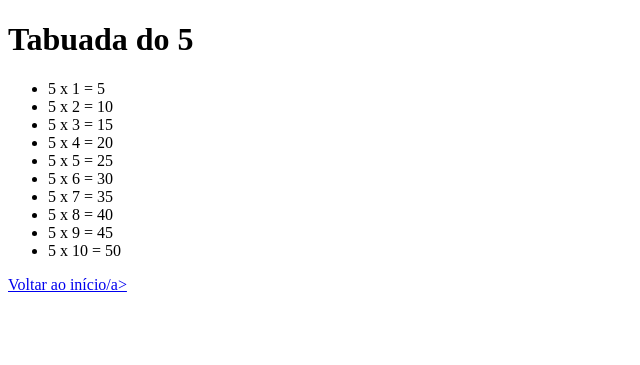
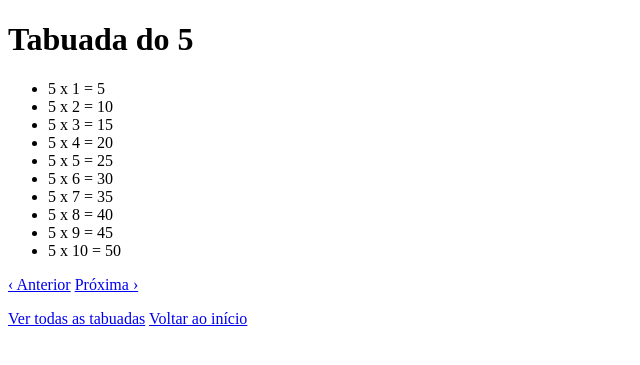
Before and after one commit to hiroy001/projeto_flask, a Flask app: page /tabuada/5 in a window 1280 px wide. Shown: the top 365 px of the page, without its empty margins (0-640 px from the left). Run offline with Flask 3, Linux system fonts and the light colour scheme.

Commit message:
atividade 7 - Dani

```diff
--- a/app.py
+++ b/app.py
@@ -24,11 +24,16 @@ def disciplinas():
     lista = ["Programação Web", "Banco de Dados",
              "Redes", "Inglês Técnico"]
     return render_template("disciplinas.html",
-                                                      disciplinas=lista)
+                           disciplinas=lista)
+
 @app.route("/tabuada/<int:n>")
 def tabuada(n):
     return render_template("tabuada.html", n=n)
 
+@app.route("/tabuadas")
+def tabuadas():
+    return render_template("tabuadas.html")
+
 if __name__ == "__main__":
     # host=0.0.0.0 permite o encaminhamento da porta no Codespaces.
     app.run(host="0.0.0.0", port=5000, debug=True)
--- a/templates/index.html
+++ b/templates/index.html
@@ -19,8 +19,8 @@
           <li><a href="/idade/18">3. Idade</a></li>
           <li><a href="/disciplinas">4. Disciplinas</a></li>
           <li><a href="/tabuada/5">5. Tabuada</a></li>
-
-  </ul>
-</nav>
+          <li><a href="/tabuadas">Todas as tabuadas</a></li>
+        </ul>
+    </nav>
 </body>
 </html>
--- a/templates/tabuada.html
+++ b/templates/tabuada.html
@@ -2,14 +2,24 @@
 <html lang="pt-BR">
 <head>
     <meta charset="UTF-8">
-    <title>Tabuada</title></head>
+    <title>Tabuada</title>
+</head>
 <body>
     <h1>Tabuada do {{ n }}</h1>
     <ul>
-        {% for i in range(1, 11) %}
-    <li>{{ n }} x {{ i }} = {{ n * i }}</li>
+    {% for i in range(1, 11) %}
+        <li>{{ n }} x {{ i }} = {{ n * i }}</li>
     {% endfor %}
     </ul>
-    <a href="/">Voltar ao início/a>
+    <p>
+      {% if n > 1 %}
+        <a href="/tabuada/{{ n - 1 }}">‹ Anterior</a>
+      {% endif %}
+      {% if n < 10 %}
+        <a href="/tabuada/{{ n + 1 }}">Próxima ›</a>
+      {% endif %}
+    </p>
+    <a href="/tabuadas">Ver todas as tabuadas</a>
+    <a href="/">Voltar ao início</a>
 </body>
 </html>
```
Also changed, not shown: templates/tabuadas.html (added, +13 -0 lines).
